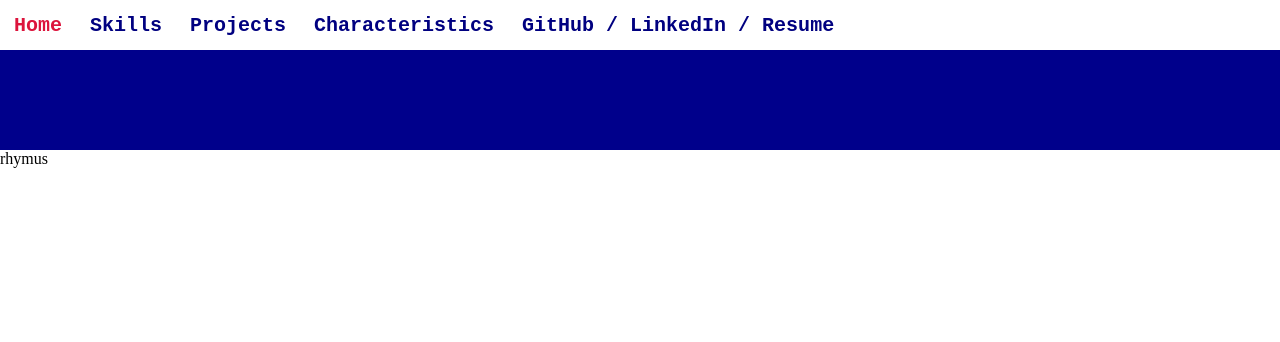
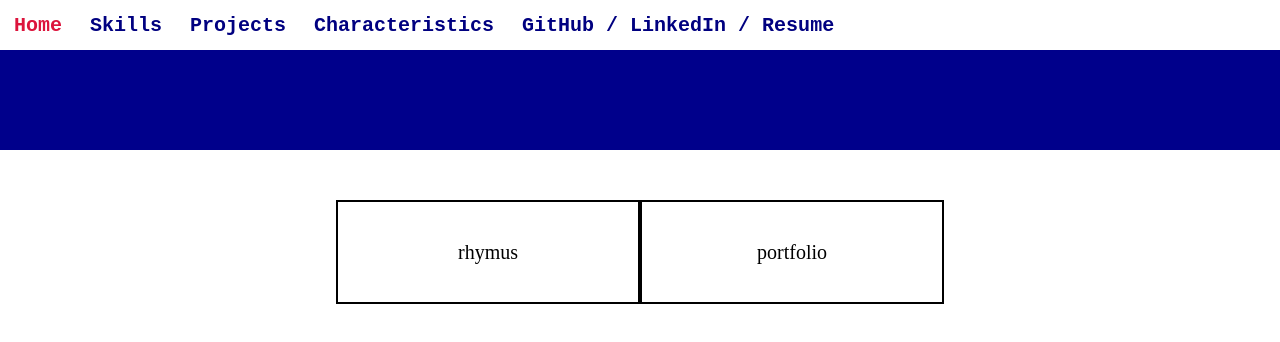
Before and after one commit to Arcaster42/portfolio-site, a Vue app in the folder v3/: page / in a window 1280 px wide. Both pictures are taken after a click on the element "Projects". Shown: the top 342 px of the page. Built offline with nearby package versions, Linux system fonts and the light colour scheme.

Commit message:
Added background images

```diff
--- a/v3/src/components/Projects.vue
+++ b/v3/src/components/Projects.vue
@@ -2,8 +2,8 @@
     <div>
         <div class="spacer">
         </div>
-        <div class="project-div" v-for="project of projects" :key="project.name">
-            <span class="project-span" v-bind:id="project.name">{{project.name}}</span>
+        <div class="project-div">
+            <span class="project-span" v-for="project of projects" :key="project.name" v-bind:id="project.name" v-bind:style="{backgroundImage: 'url(' + project.image + ')'}">{{project.name}}</span>
         </div>
     </div>
 </template>
@@ -18,6 +18,12 @@ export default {
                     name: 'rhymus',
                     release: 'open-source',
                     description: 'An open-source game developed in JavaScript and refactored in both React and Vue.',
+                    image: './'
+                },
+                {
+                    name: 'portfolio',
+                    release: 'public',
+                    description: 'This website written over three iterations, the latest using Vue.',
                     image: './'
                 }
             ]
@@ -36,4 +42,24 @@ export default {
     background-color: darkblue;
     color: ghostwhite;
 }
+
+.project-div {
+    text-align: center;
+    margin-top: 50px;
+    display: flex;
+    justify-content: center;
+    flex-wrap: wrap;
+    width: 100%;
+}
+
+.project-span {
+    display: flex;
+    float: left;
+    height: 100px;
+    width: 300px;
+    border: 2px solid black;
+    justify-content: center;
+    align-items: center;
+    font-size: 20px;
+}
 </style>
```
